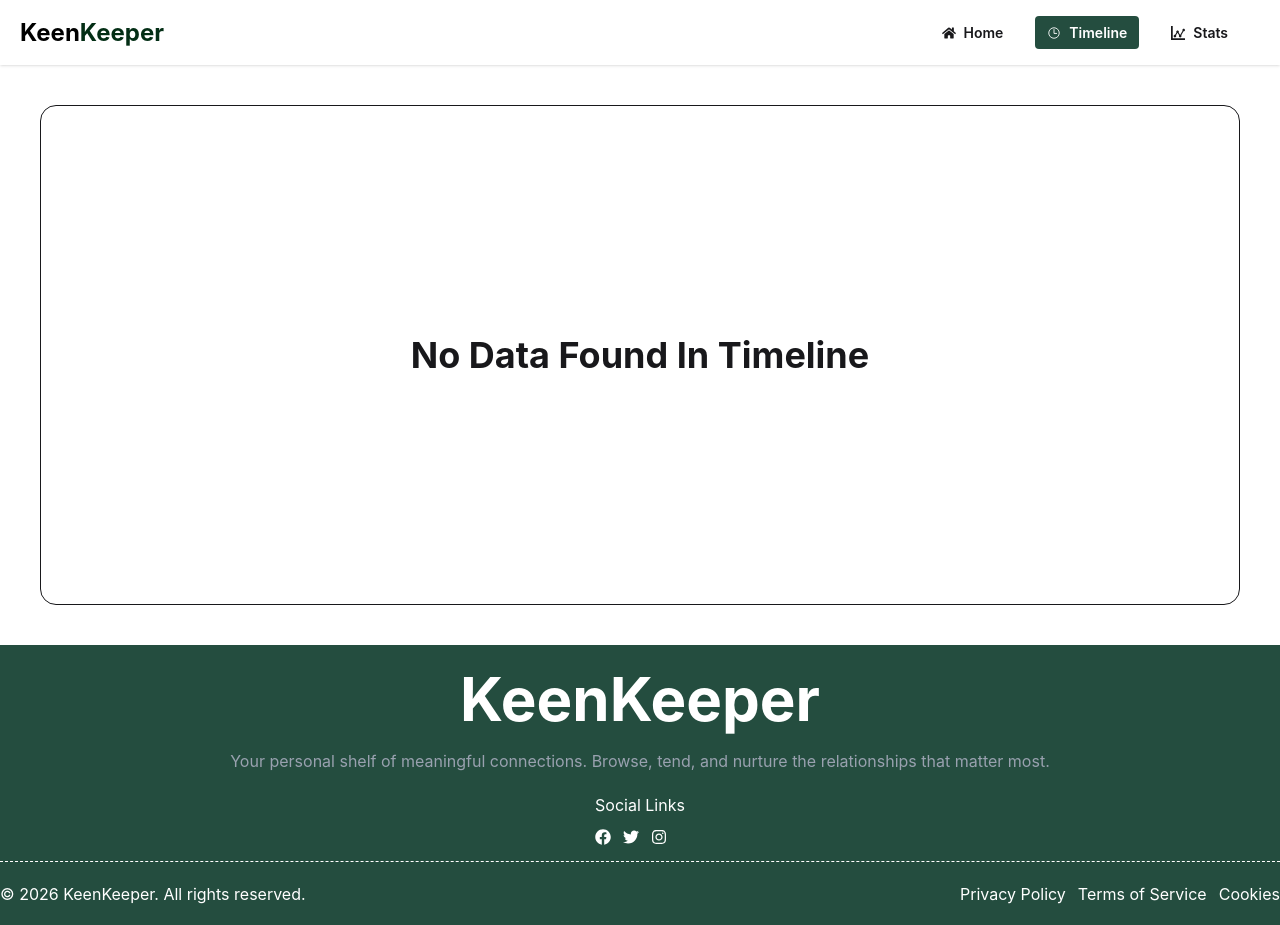
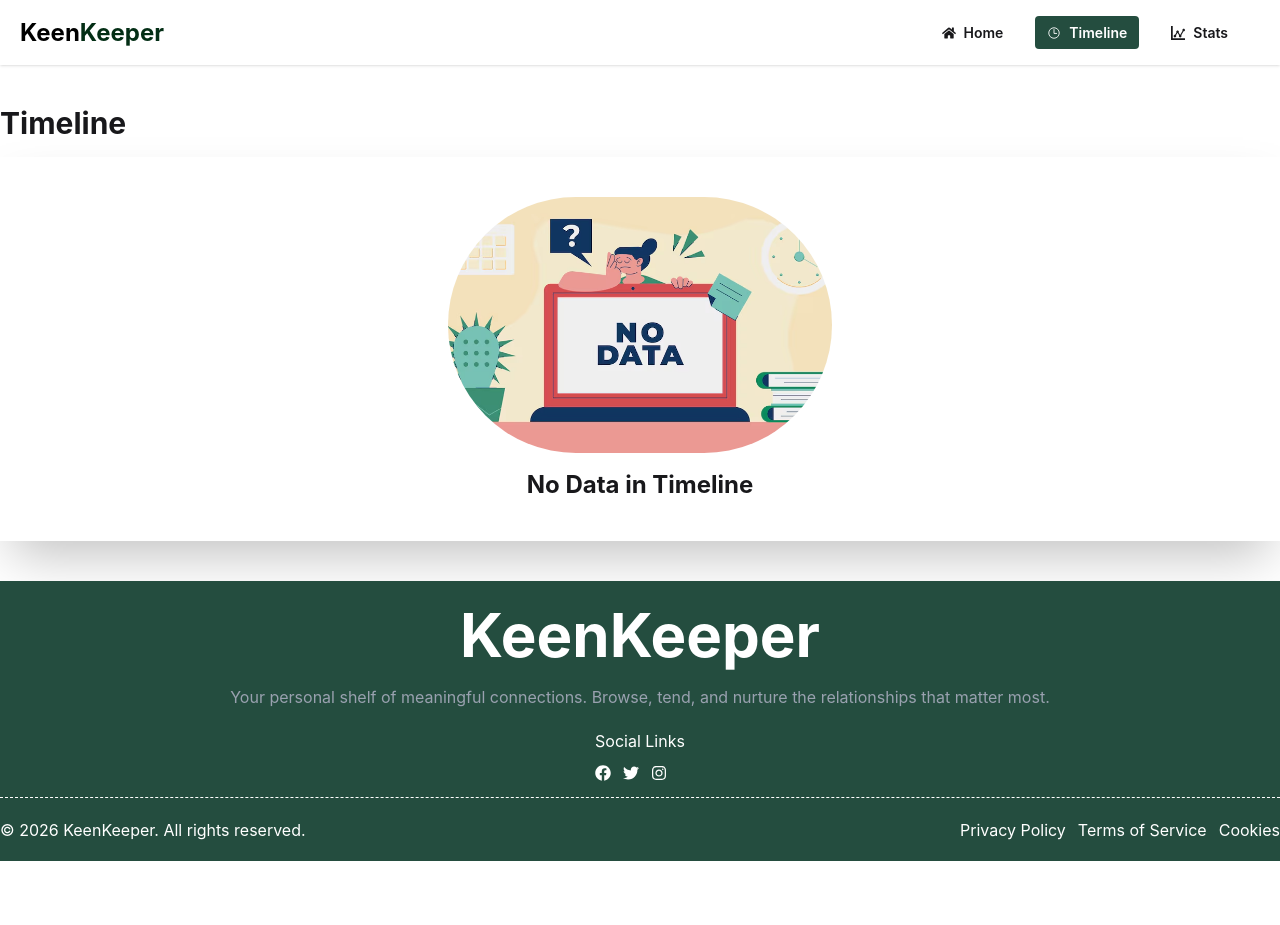
Before and after one commit to shanto2575/KeenKeeper, a React (Vite) app: page /timeline in a window 1280 px wide. After the commit the page ends 861 px from the top, so only its background shows below. Built offline with nearby package versions, Linux system fonts and the light colour scheme.

Commit message:
filter section addded

```diff
--- a/src/Components/FriendTimeline/Calls.jsx
+++ b/src/Components/FriendTimeline/Calls.jsx
@@ -3,7 +3,7 @@ import calls from '../../assets/call.png'
 const Calls = ({ friend }) => {
     console.log(friend)
     return (
-            <div  className='flex items-center gap-5 border rounded-2xl p-5 my-4'>
+            <div  className='flex items-center gap-5 shadow-[0_0_25px_rgba(0,0,0,0.25)] rounded-2xl p-5 my-4'>
                 <img src={calls} alt="" />
                 <div>
                     <h3><span className='font-bold'>Call</span> with {friend.name}</h3>
--- a/src/Components/FriendTimeline/Text.jsx
+++ b/src/Components/FriendTimeline/Text.jsx
@@ -1,10 +1,12 @@
 import texts from '../../assets/text.png'
 
-const Text = ({ friend }) => {
+const Text = ({ friend ,sortingType}) => {
+    console.log(friend)
+    console.log(sortingType)
     return (
         <div>
             <div>
-                <div className='flex items-center gap-5 border rounded-2xl p-5 my-4'>
+                <div className='flex items-center gap-5 shadow-[0_0_25px_rgba(0,0,0,0.25)] rounded-2xl p-5 my-4'>
                     <img src={texts} alt="" />
                     <div>
                         <h3><span className='font-bold'>Call</span> with {friend.name}</h3>
--- a/src/Components/FriendTimeline/Video.jsx
+++ b/src/Components/FriendTimeline/Video.jsx
@@ -3,7 +3,7 @@ import video from '../../assets/video.png'
 const Video = ({friend}) => {
     return (
         <div>
-            <div  className='flex items-center gap-5 border rounded-2xl p-5 my-4'>
+            <div  className='flex items-center gap-5 shadow-[0_0_25px_rgba(0,0,0,0.25)] rounded-2xl p-5 my-4'>
                             <img src={video} alt="" />
                             <div>
                                 <h3><span className='font-bold'>Call</span> with {friend.name}</h3>
--- a/src/pages/Timeline.jsx
+++ b/src/pages/Timeline.jsx
@@ -1,28 +1,57 @@
-import React, { useContext } from 'react'
+import React, { useContext, useState } from 'react'
 import { FriendContext } from '../Context/FriendsProvider'
 import Text from '../Components/FriendTimeline/Text'
 import Video from '../Components/FriendTimeline/Video'
 import Calls from '../Components/FriendTimeline/Calls'
+import Data from '../assets/no-data.avif'
+
 const Timeline = () => {
-    const { called ,text,video} = useContext(FriendContext)
-    // console.log(called)
-    if(called.length===0 && text.length===0 && video.length===0){
-        return(
-            <div className='border h-[500px] flex items-center justify-center p-5 m-10 rounded-2xl'>
-                <p className='text-4xl font-bold'>No Data Found In Timeline</p>
+    const { called, text, video } = useContext(FriendContext)
+    const [filter, setFilter] = useState("all")
+    let filteredData = []
+
+    if (filter === "all") {
+        filteredData = [
+            ...text.map(item => ({ ...item, type: "text" })),
+            ...called.map(item => ({ ...item, type: "call" })),
+            ...video.map(item => ({ ...item, type: "video" }))
+        ]
+    }
+    if (filter === "text") filteredData = text.map(item => ({ ...item, type: "text" }))
+    if (filter === "call") filteredData = called.map(item => ({ ...item, type: "call" }))
+    if (filter === "video") filteredData = video.map(item => ({ ...item, type: "video" }))
+
+    return (
+        <div className="container mx-auto my-10 space-y-4">
+            <h2 className="text-3xl font-bold">Timeline</h2>
+            <div>
+                {
+                    filteredData.length === 0 ? (<div className='flex flex-col items-center justify-center h-96 w-auto shadow-2xl space-y-4'>
+                        <img src={Data} alt="No DATA" className='h-64 w-auto rounded-full'/>
+                        <p className='font-bold text-2xl'>No Data in Timeline</p>
+                    </div>) : (
+                        <div className="flex justify-start">
+                            <div className="dropdown dropdown-end">
+                                <div tabIndex={0} role="button" className="btn m-1">
+                                    Filter Timeline : {filter}
+                                </div>
+                                <ul tabIndex={0} className="dropdown-content menu bg-base-100 rounded-box w-40 p-2 shadow">
+                                    <li onClick={() => setFilter("all")}><a>All</a></li>
+                                    <li onClick={() => setFilter("text")}><a>Text</a></li>
+                                    <li onClick={() => setFilter("call")}><a>Calls</a></li>
+                                    <li onClick={() => setFilter("video")}><a>Video</a></li>
+                                </ul>
+                            </div>
+                        </div>
+                    )
+                }
             </div>
-        )
-    }
-    return (
-        <div>
-            <div className='container mx-auto my-10 space-y-4'>
-                <h2 className='text-3xl font-bold'>Timeline</h2>
-                <div>
-                    {text.map(friend => <Text key={friend.id} friend={friend}></Text>)}
-                    {called.map(friend => <Calls key={friend.id} friend={friend}></Calls>)}
-                    {video.map(friend => <Video key={friend.id} friend={friend} ></Video>)}
-                </div>
-            </div>
+
+            {filteredData.map(friend => {
+                if (friend.type === "text") return <Text key={friend.id} friend={friend} />
+                if (friend.type === "call") return <Calls key={friend.id} friend={friend} />
+                if (friend.type === "video") return <Video key={friend.id} friend={friend} />
+            })}
         </div>
     )
 }
```
Also changed, not shown: src/assets/no-data.avif (added).
